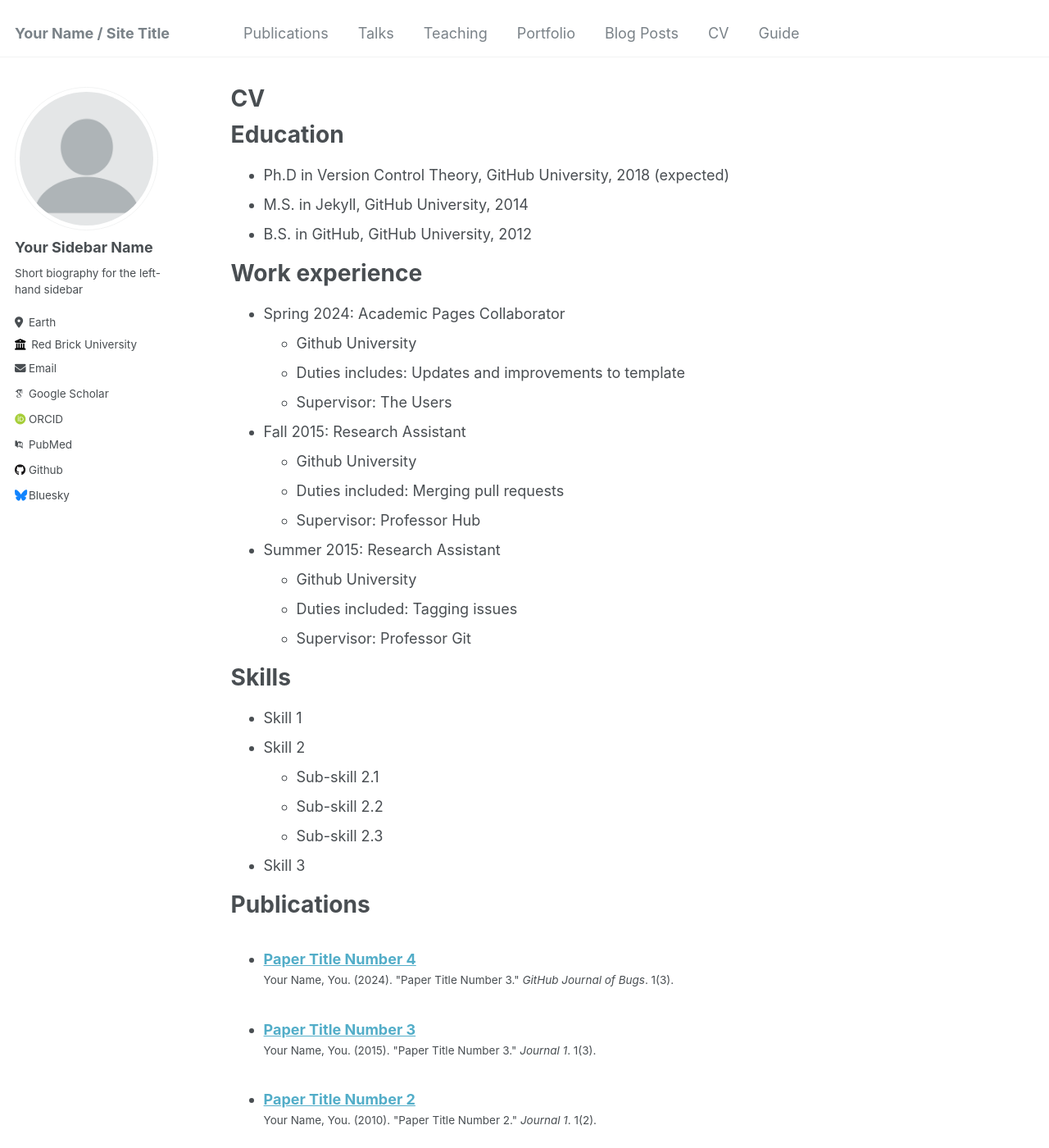
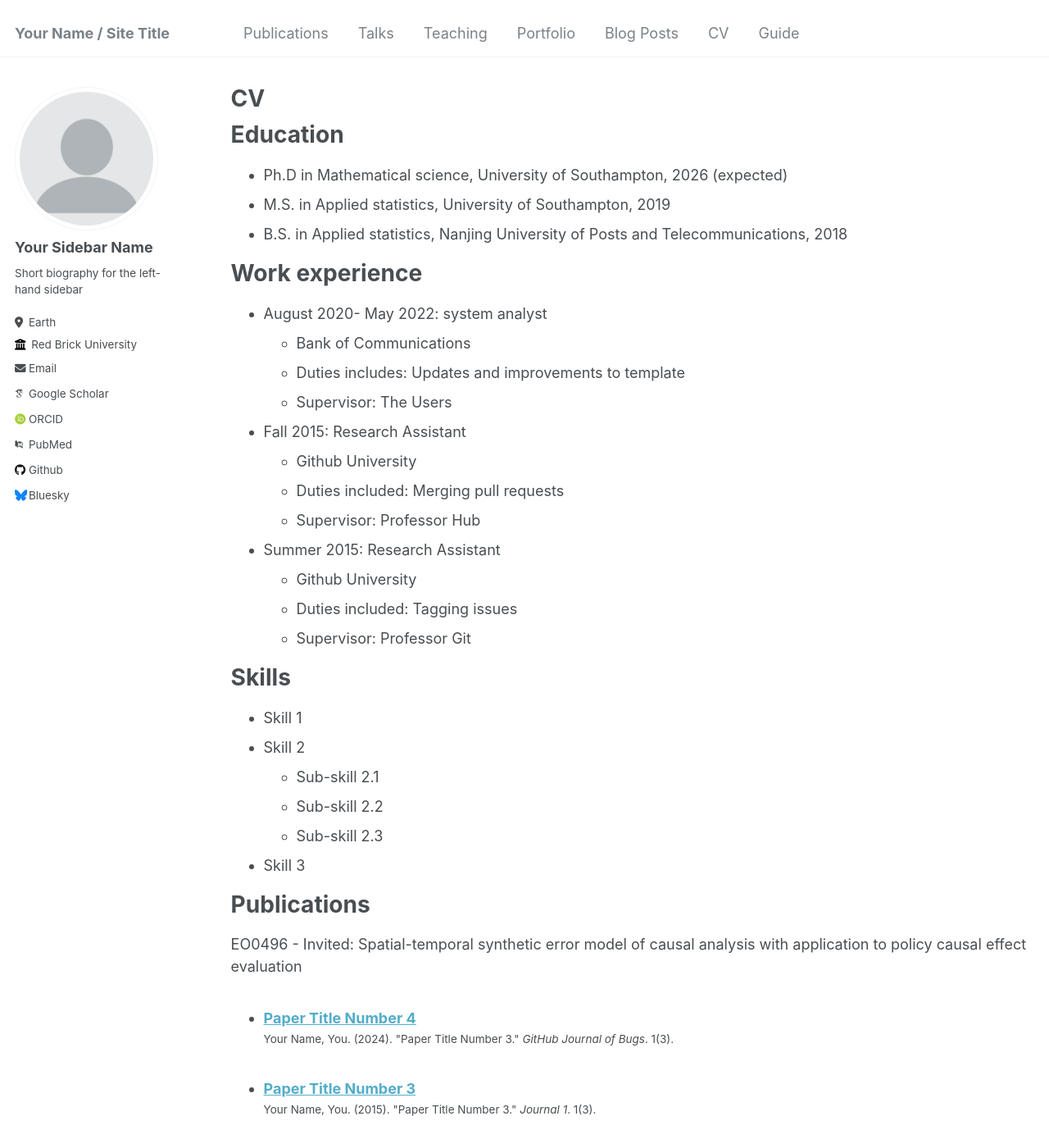
Before and after one commit to zhang950821/zhang950821.github.io, a Jekyll site: the page built from _pages/cv.md, in a window 1280 px wide and 1400 px high. Shown: the whole window at 82% size. Built offline with Jekyll 4.4.1, drawn with Linux system fonts in a browser that asks for light colours; some web fonts are replaced.

Commit message:
Update cv.md

```diff
--- a/_pages/cv.md
+++ b/_pages/cv.md
@@ -11,14 +11,14 @@ redirect_from:
 
 Education
 ======
-* Ph.D in Version Control Theory, GitHub University, 2018 (expected)
-* M.S. in Jekyll, GitHub University, 2014
-* B.S. in GitHub, GitHub University, 2012
+* Ph.D in Mathematical science, University of Southampton, 2026 (expected)
+* M.S. in Applied statistics, University of Southampton, 2019
+* B.S. in Applied statistics, Nanjing University of Posts and Telecommunications, 2018
 
 Work experience
 ======
-* Spring 2024: Academic Pages Collaborator
-  * Github University
+* August 2020- May 2022: system analyst
+  * Bank of Communications
   * Duties includes: Updates and improvements to template
   * Supervisor: The Users
 
@@ -43,6 +43,7 @@ Skills
 
 Publications
 ======
+EO0496 - Invited: Spatial-temporal synthetic error model of causal analysis with application to policy causal effect evaluation
   <ul>{% for post in site.publications reversed %}
     {% include archive-single-cv.html %}
   {% endfor %}</ul>
```
